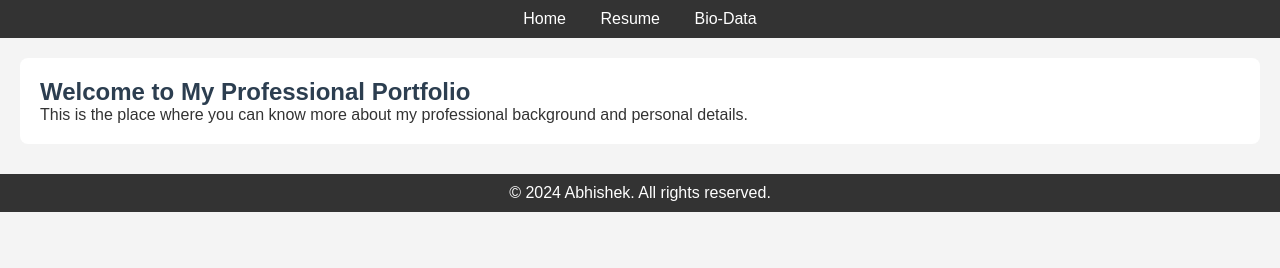
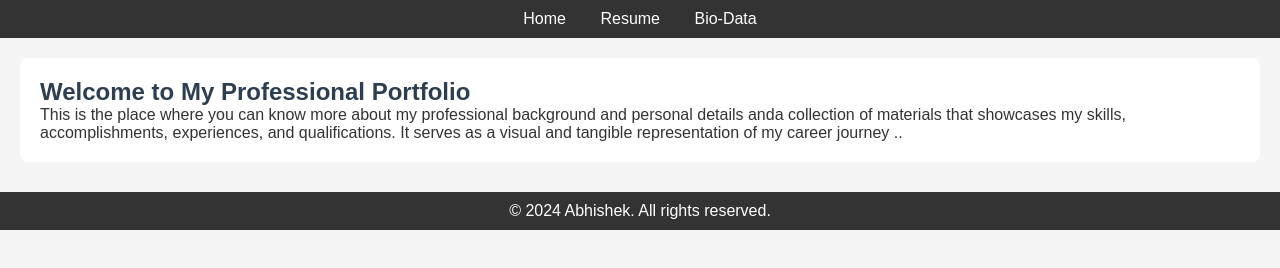
Before and after one commit to Abhi-web-bot/Resume, a plain HTML site: page index.html in a window 1280 px wide. Drawn offline with Linux system fonts and the light colour scheme.

Commit message:
Update index.html

```diff
--- a/index.html
+++ b/index.html
@@ -19,7 +19,7 @@
 
   <section class="intro">
     <h1>Welcome to My Professional Portfolio</h1>
-    <p>This is the place where you can know more about my professional background and personal details.</p>
+    <p>This is the place where you can know more about my professional background and personal details anda  collection of materials that showcases my skills, accomplishments, experiences, and qualifications. It serves as a visual and tangible representation of my career journey ..</p>
   </section>
 
   <footer>
```
